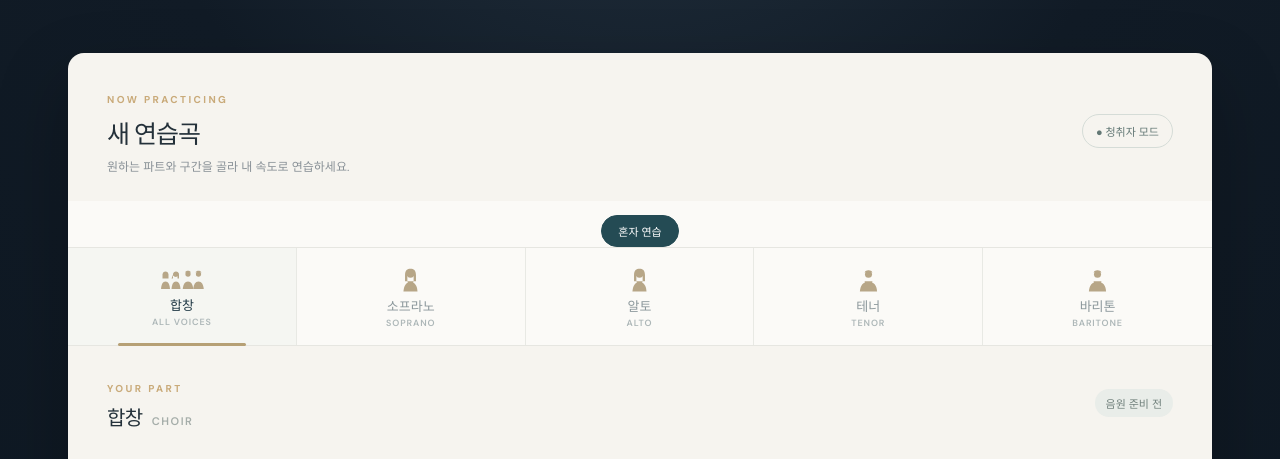
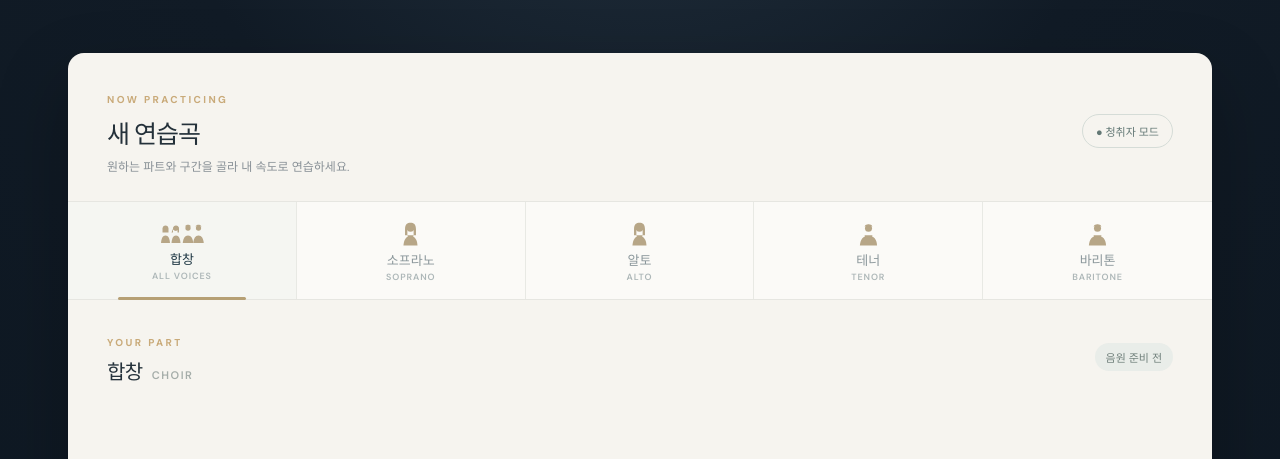
Before and after one commit to 77romin/gospel.letsgomin, a website: page public/index.html in a window 1280 px wide. Shown: the part 312-771 px from the top of the page. Drawn offline with Linux system fonts and the light colour scheme; no server answers.

Commit message:
Hide the single practice mode switch

```diff
--- a/public/index.html
+++ b/public/index.html
@@ -27,7 +27,7 @@
           <div class="role-pill" id="rolePill">● 청취자 모드</div>
         </div>
 
-        <div class="mode-switch" role="group" aria-label="연습 모드"><button id="sharedMode" class="mode-button hidden" type="button" disabled>같이 연습</button><button id="soloMode" class="mode-button active" type="button">혼자 연습</button></div>
+        <div class="mode-switch hidden" role="group" aria-label="연습 모드"><button id="sharedMode" class="mode-button hidden" type="button" disabled>같이 연습</button><button id="soloMode" class="mode-button active" type="button">혼자 연습</button></div>
         <div class="part-tabs" id="partTabs" role="tablist" aria-label="연습할 파트">
           <button class="part-tab active" data-part="choir" role="tab" aria-selected="true"><svg class="tab-icon choir-icon" viewBox="0 0 64 32" aria-hidden="true"><circle cx="10" cy="8" r="3.5"/><path d="M4 28c.4-6 2.2-10 6-10s5.6 4 6 10Z"/><path d="M6 9c0-5 8-5 8 0v5H6Z"/><circle cx="24" cy="8" r="3.5"/><path d="M18 28c.4-6 2.2-10 6-10s5.6 4 6 10Z"/><path d="M20 9c0-5 8-5 8 0v5h-2v-4c-2 2-4 2-6 0v4h-2Z"/><circle cx="40" cy="8" r="3.5"/><path d="M33 28c.5-6 2.8-10 7-10s6.5 4 7 10Z"/><path d="M36 6c1-3 7-3 8 0-2-1-6-1-8 0Z"/><circle cx="54" cy="8" r="3.5"/><path d="M47 28c.5-6 2.8-10 7-10s6.5 4 7 10Z"/><path d="M50 6c1-3 7-3 8 0-2-1-6-1-8 0Z"/></svg><span>합창</span><small>ALL VOICES</small></button>
           <button class="part-tab" data-part="soprano" role="tab" aria-selected="false"><svg class="tab-icon woman-icon" viewBox="0 0 32 32" aria-hidden="true"><circle cx="16" cy="8" r="4.5"/><path d="M9 9c0-6 3-8 7-8s7 2 7 8v8h-3v-7c-2 2-6 2-8 0v7H9Z"/><path d="M7 30c.6-7 3.2-12 9-12s8.4 5 9 12Z"/><path d="M12 17h8l-1 3h-6Z"/></svg><span>소프라노</span><small>SOPRANO</small></button>
```
